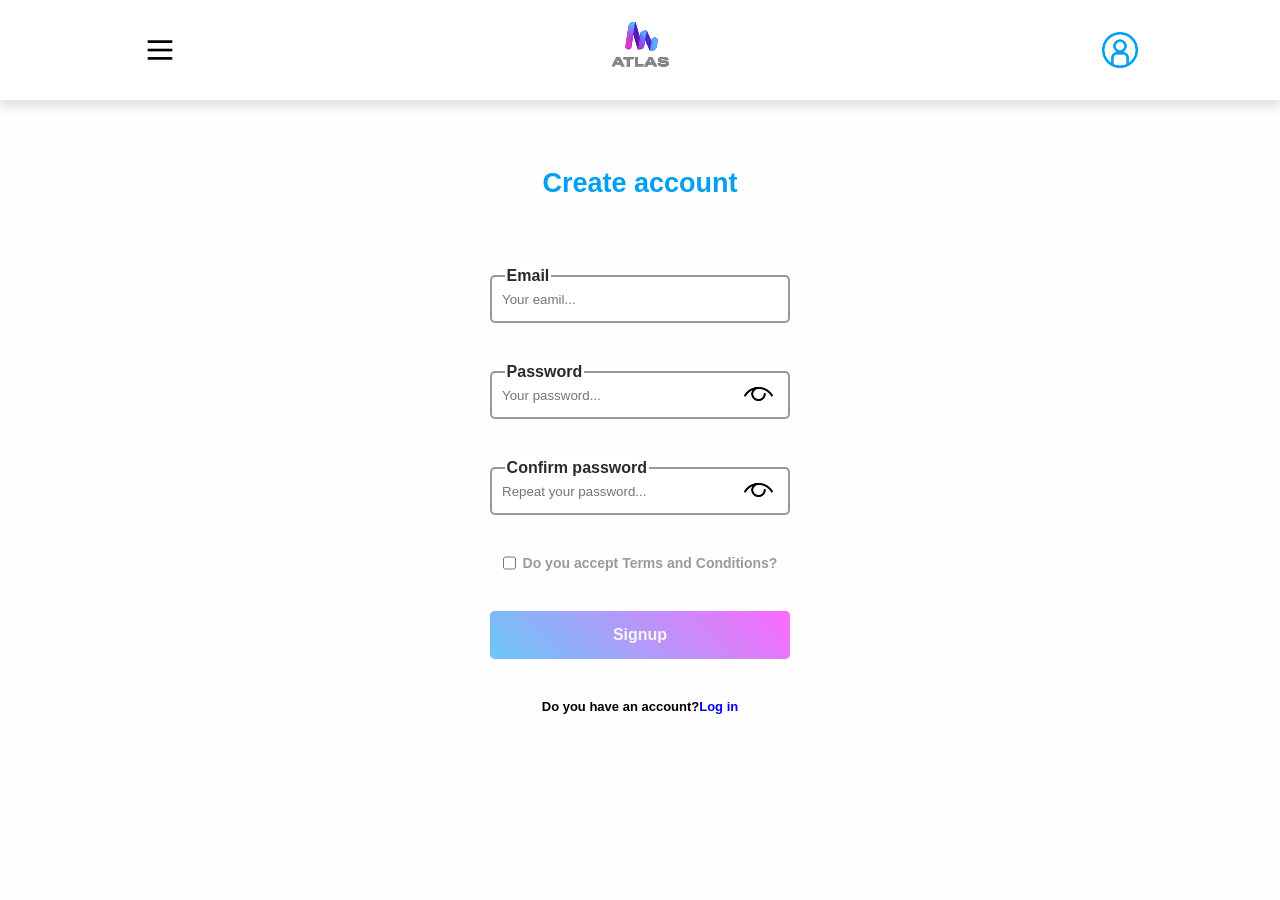
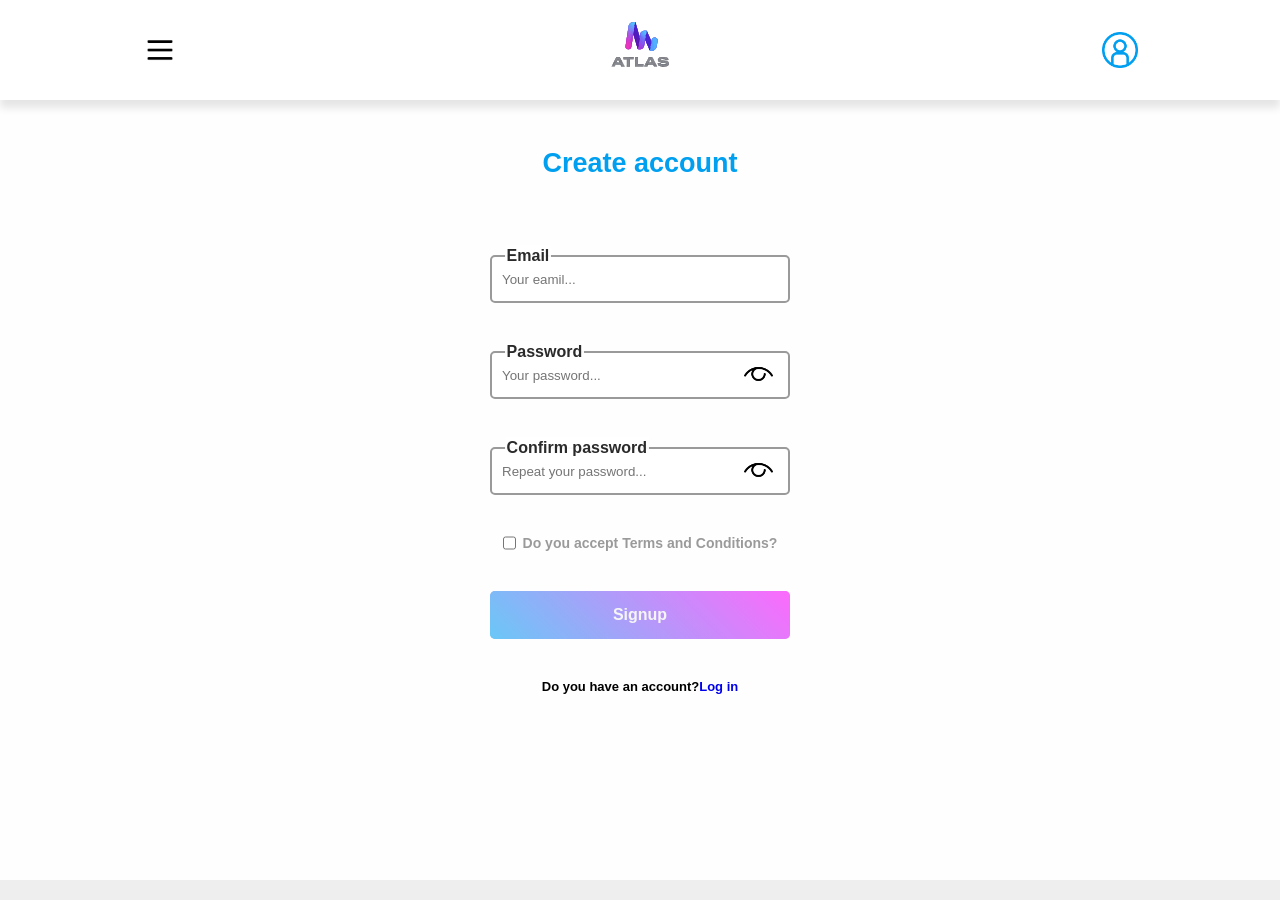
Before and after one commit to cristhianblaffita-web/TaskFlow-React-FastAPI, a React app in the folder frontend/: page /signup in a window 1280 px wide. After the commit the page ends 800 px from the top, so only its background shows below. Built offline with nearby package versions, Linux system fonts and the light colour scheme; the HTML template or start-up script is replaced by a standard one.

Commit message:
Fix: Fix Navbar and forms position

```diff
--- a/frontend/src/hooks/toggleAside.js
+++ b/frontend/src/hooks/toggleAside.js
@@ -5,7 +5,6 @@ export const useAside = () => {
 
   const toggleAside = () => {
     setIsOpen(prev => !prev);
-
   };
 
   return {isOpen, toggleAside};
--- a/frontend/src/styles/AuthLayout.css
+++ b/frontend/src/styles/AuthLayout.css
@@ -1,7 +1,8 @@
 
 .auth-layout {
   z-index: 0;
-  position: relative;
+  position: fixed;
+  top: 5em;
   width: 100vw;
   min-height: 100vh;
   height: 100vh;
--- a/frontend/src/styles/Home.css
+++ b/frontend/src/styles/Home.css
@@ -6,7 +6,7 @@
   flex-flow: column nowrap;
   place-content: start;
   place-items: center;
-  padding: .5em .8em;
+  padding: 100px .5em 0 .5em;
   gap: 1em;
   font-family: Sans-Serif;
   font-size: 16px;
--- a/frontend/src/styles/Login.css
+++ b/frontend/src/styles/Login.css
@@ -1,7 +1,8 @@
 .login {
   width: 100vw;
   height: 100vh;
-  padding: 0;
   font-family: Sans-Serif;
   font-size: 16px;
+  display: flex;
+  flex-flow: column nowrap;
 }
--- a/frontend/src/styles/NavBar.css
+++ b/frontend/src/styles/NavBar.css
@@ -1,10 +1,9 @@
 .main-navbar {
   min-width: 100vw;
   width: 100vw;
-  /*min-height: 100px;*/
   height: 100px;
   max-height: 100px;
-  position: sticky;
+  position: fixed;
   top: 0;
   left: 0;
   background-color: #fff;
--- a/frontend/src/styles/Signup.css
+++ b/frontend/src/styles/Signup.css
@@ -1,6 +1,11 @@
 .signup {
+  width: 100vw;
+  height: 100vh;
   font-family: Sans-Serif;
   font-size: 16px;
+  display: flex;
+  flex-flow: column nowrap;
+  overflow-y: scroll;
 }
 
 .terms-field {
```
Also changed, not shown: frontend/src/components/SesionAside.jsx (added, +9 -0 lines).
